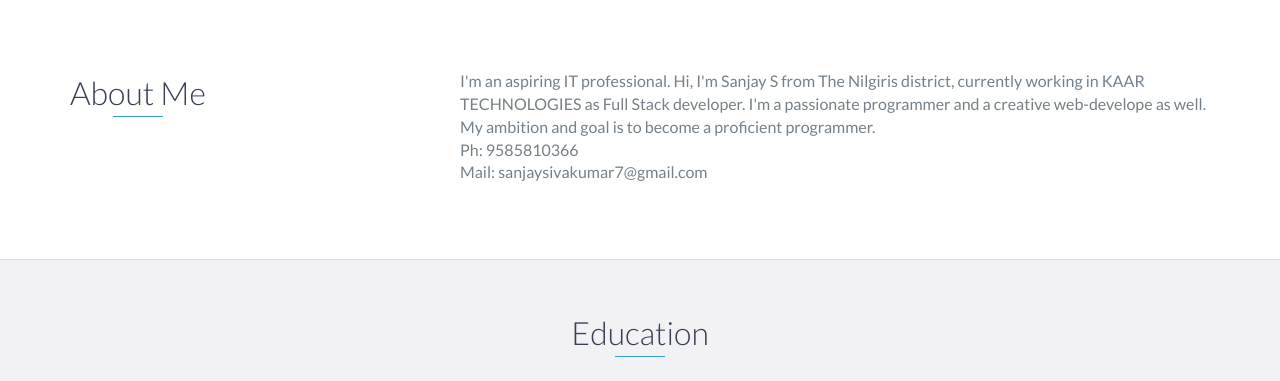
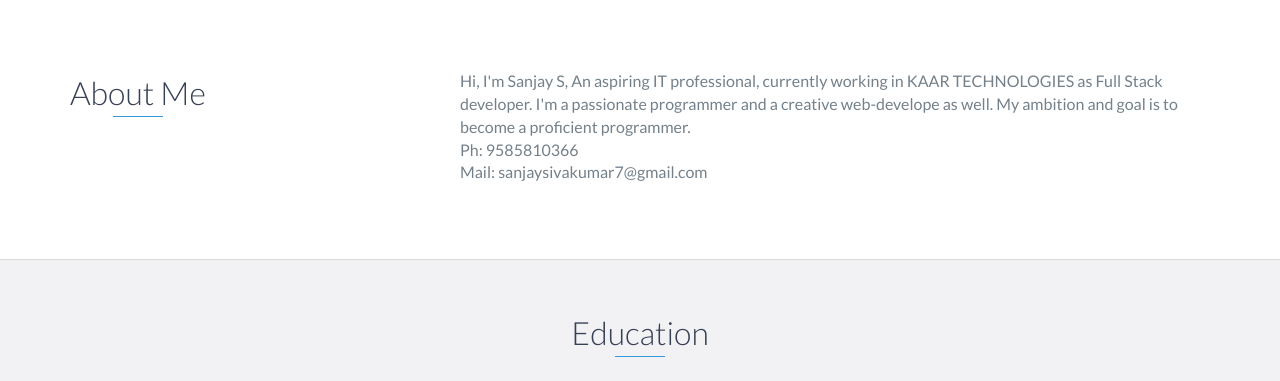
Before and after one commit to sanjay445/sanjay445.github.io, a website: page index.html in a window 1280 px wide. Shown: the part 805-1186 px from the top of the page. Drawn offline with nearby package versions, Linux system fonts and the light colour scheme.

Commit message:
Update index.html

```diff
--- a/index.html
+++ b/index.html
@@ -74,8 +74,8 @@
                 </div>
                 <div class="col-md-8">
                     <p>
-                        I'm an aspiring IT professional.
-						Hi, I'm Sanjay S from The Nilgiris district, currently working in KAAR TECHNOLOGIES as Full Stack developer.
+
+						Hi, I'm Sanjay S, An aspiring IT professional, currently working in KAAR TECHNOLOGIES as Full Stack developer.
 						I'm a passionate programmer and a creative web-develope as well.
 						My ambition and goal is to become a proficient programmer.
 
```
